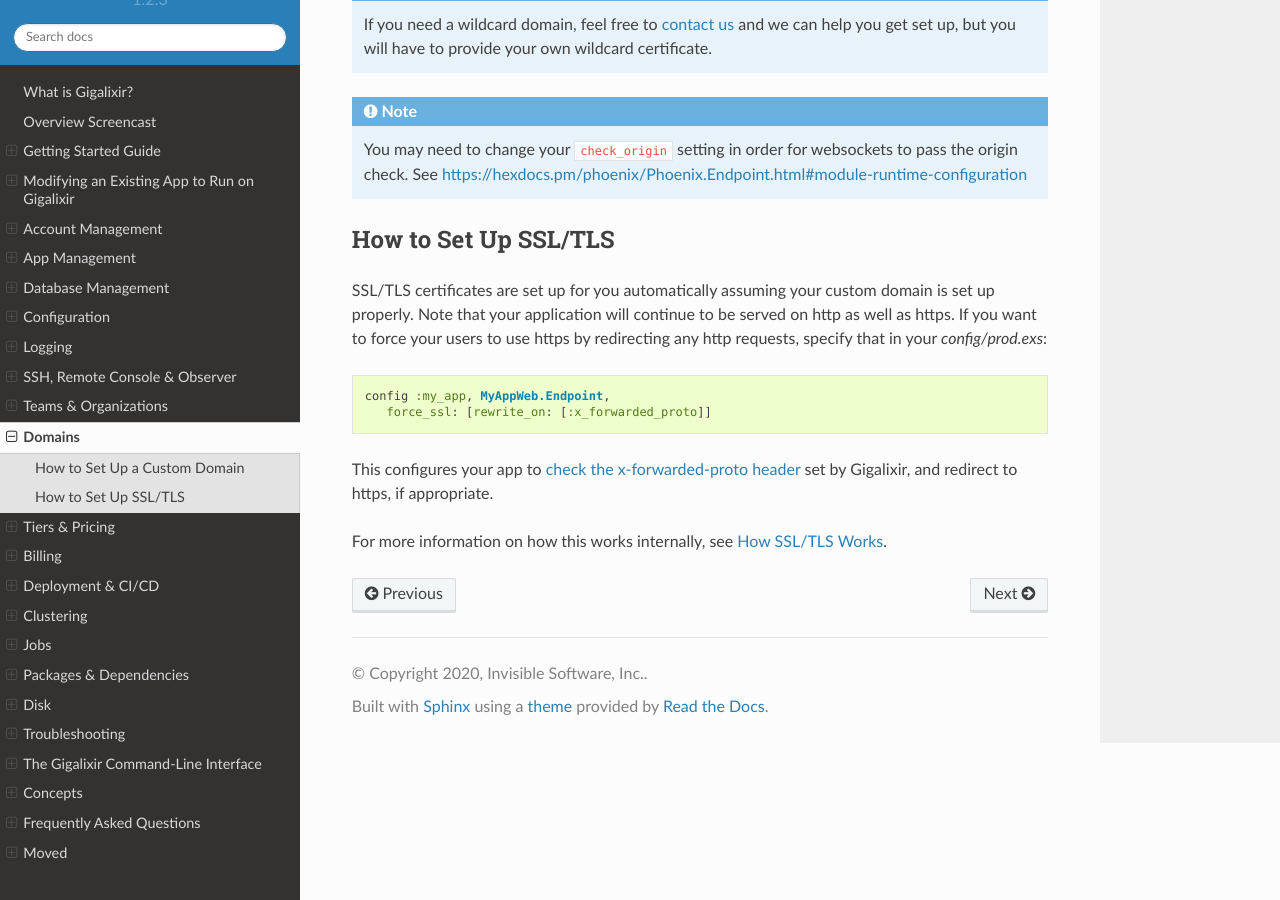
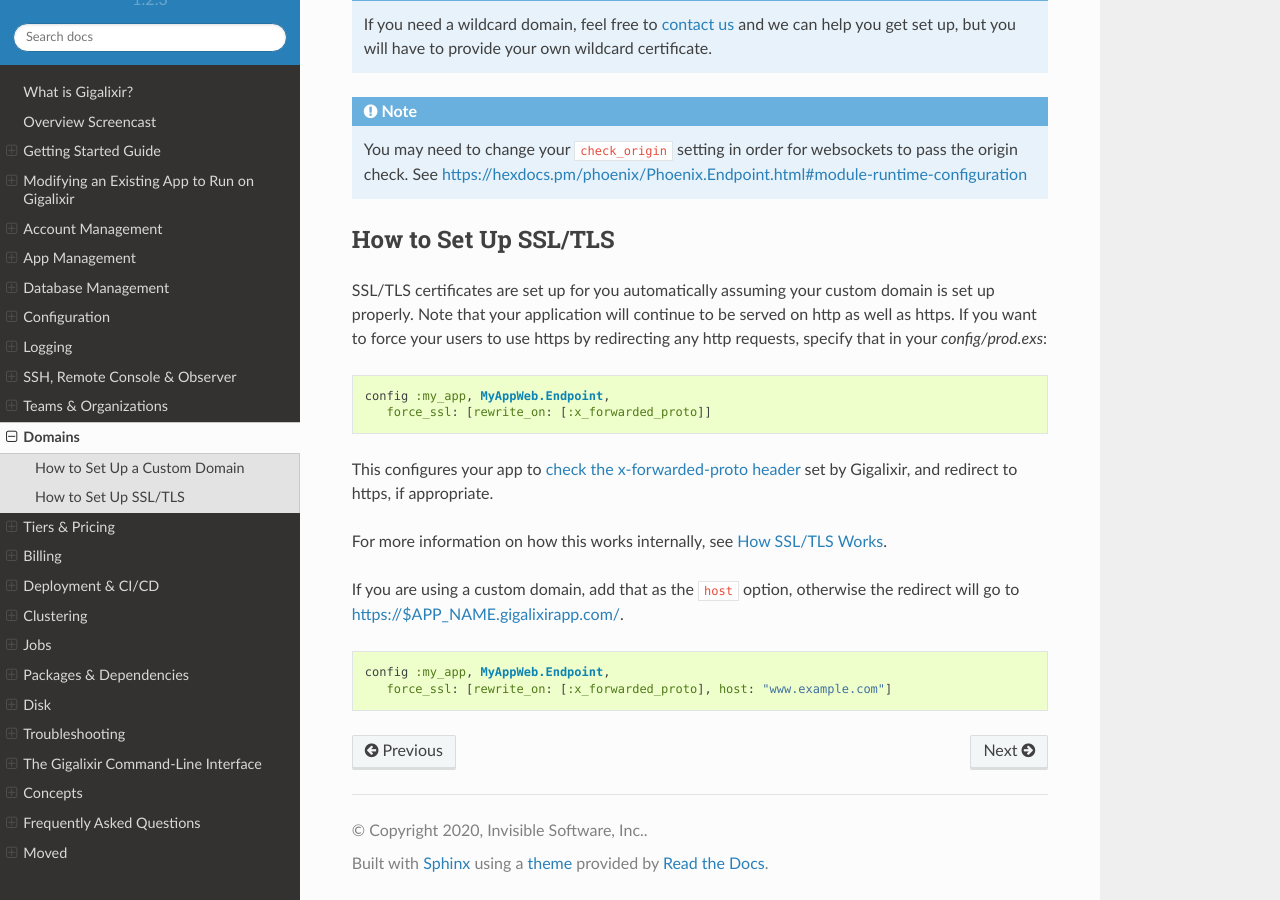
Before and after one commit to gigalixir/gigalixir-cli, a Sphinx documentation site: the page built from docs/source/domain.rst, in a window 1280 px wide and 900 px high, scrolled down 849 px. Built offline with Sphinx 7.4.7 and the Read the Docs theme 2.0.0, drawn with Linux system fonts in a browser that asks for light colours.

Commit message:
Update the domain docs to show that `force_ssl` needs the `host` option set if you are using a custom domain

```diff
--- a/docs/source/domain.rst
+++ b/docs/source/domain.rst
@@ -45,3 +45,10 @@ This configures your app to `check the x-forwarded-proto header`_ set by Gigalix
 For more information on how this works internally, see :ref:`how-tls-works`.
 
 .. _`check the x-forwarded-proto header`: https://hexdocs.pm/plug/Plug.SSL.html#module-x-forwarded-proto
+
+If you are using a custom domain, add that as the :elixir:`host` option, otherwise the redirect will go to https://$APP_NAME.gigalixirapp.com/.
+
+.. code-block:: elixir
+
+    config :my_app, MyAppWeb.Endpoint,
+       force_ssl: [rewrite_on: [:x_forwarded_proto], host: "www.example.com"]
```
